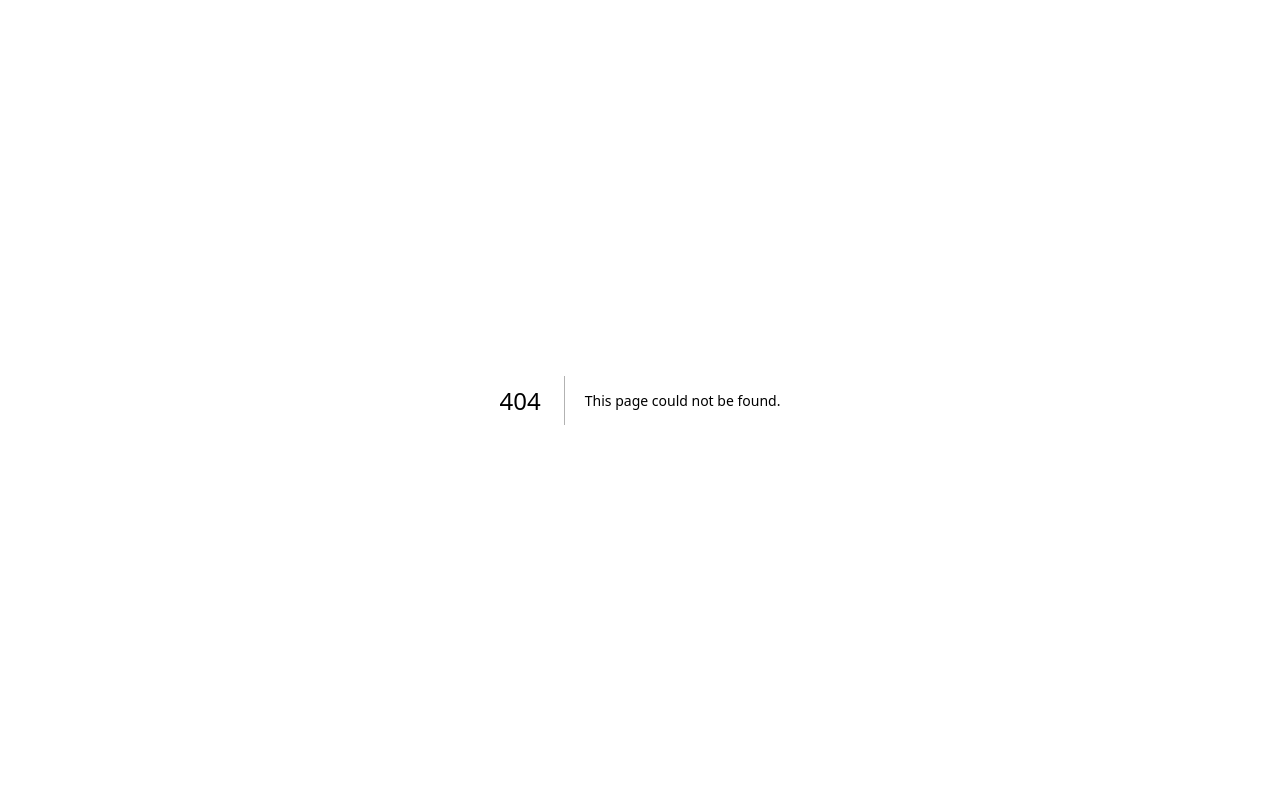
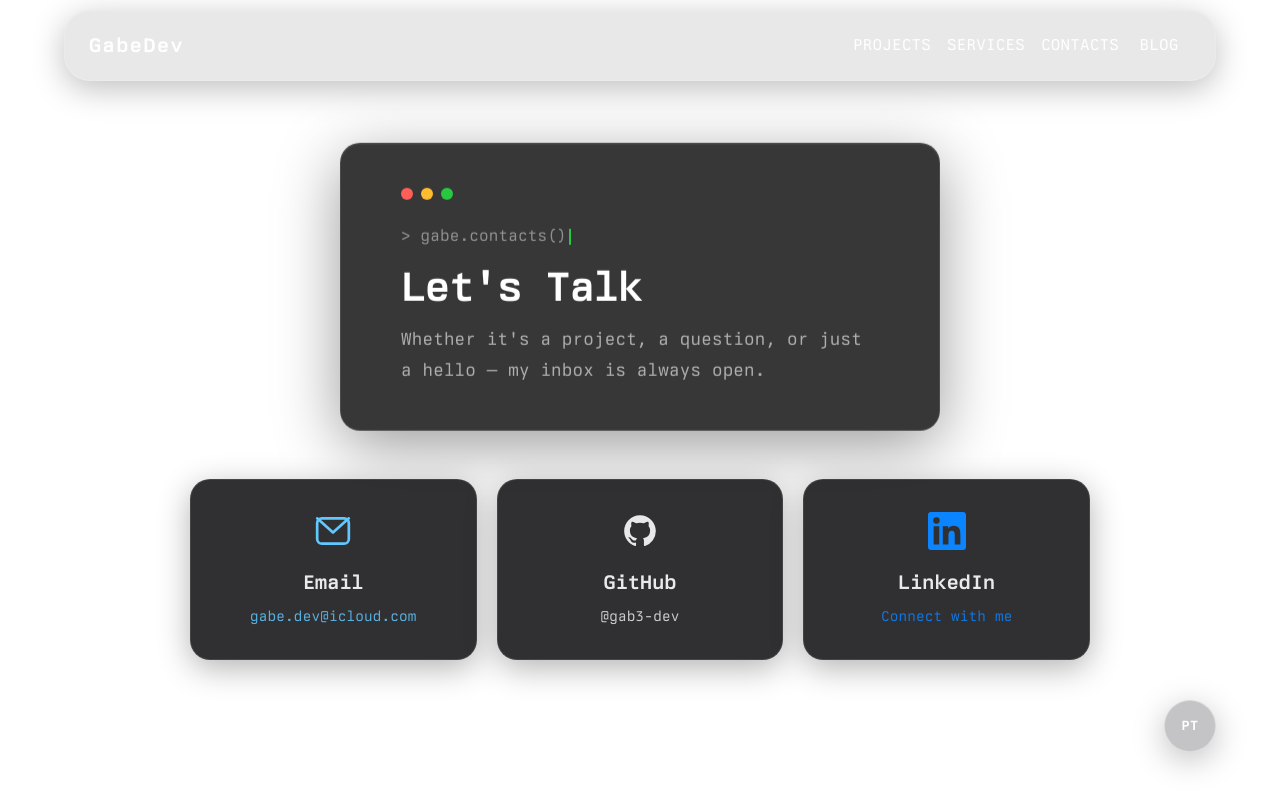
Before and after one commit to gab3-dev/portfolio-dev, a Next.js app: page /en/contacts in a window 1280 px wide. Before the commit this address had no page. Built offline with nearby package versions, Linux system fonts and the light colour scheme.

Commit message:
feat: add contacts page

```diff
--- a/messages/en.json
+++ b/messages/en.json
@@ -6,7 +6,8 @@
   "nav": {
     "projects": "Projects",
     "services": "Services",
-    "blog": "Blog"
+    "blog": "Blog",
+    "contacts": "Contacts"
   },
   "home": {
     "greeting": "Hello, nice to see you here! My name is Gabriel Henrique.",
@@ -41,5 +42,15 @@
     "soonHeading": "Coming soon...",
     "soonLine1": "I'm writing something special.",
     "soonLine2": "Check back soon."
+  },
+  "contacts": {
+    "pageTitle": "Let's Talk",
+    "intro": "Whether it's a project, a question, or just a hello — my inbox is always open.",
+    "emailTitle": "Email",
+    "githubTitle": "GitHub",
+    "linkedinTitle": "LinkedIn",
+    "emailLabel": "gabe.dev@icloud.com",
+    "githubLabel": "@gab3-dev",
+    "linkedinLabel": "Connect with me"
   }
 }
--- a/messages/pt.json
+++ b/messages/pt.json
@@ -6,7 +6,8 @@
   "nav": {
     "projects": "Projetos",
     "services": "Serviços",
-    "blog": "Blog"
+    "blog": "Blog",
+    "contacts": "Contato"
   },
   "home": {
     "greeting": "Olá, é bom ter você por aqui! Eu me chamo Gabriel Henrique.",
@@ -41,5 +42,15 @@
     "soonHeading": "Em breve...",
     "soonLine1": "Estou escrevendo algo especial.",
     "soonLine2": "Volte em breve para conferir."
+  },
+  "contacts": {
+    "pageTitle": "Vamos Conversar",
+    "intro": "Seja para um projeto, uma dúvida ou só um oi — minha caixa de entrada está sempre aberta.",
+    "emailTitle": "E-mail",
+    "githubTitle": "GitHub",
+    "linkedinTitle": "LinkedIn",
+    "emailLabel": "gabe.dev@icloud.com",
+    "githubLabel": "@gab3-dev",
+    "linkedinLabel": "Conecte-se comigo"
   }
 }
--- /dev/null
+++ b/src/app/[locale]/contacts/page.tsx
@@ -0,0 +1,253 @@
+'use client';
+
+import { berkleyFont } from '@/fonts';
+import { Box, Card, Link, Typography } from '@mui/material';
+import { keyframes } from '@mui/system';
+import { useTranslations } from 'next-intl';
+
+const CONTACTS = {
+  email: 'gabe.dev@icloud.com',
+  github: 'https://github.com/gab3-dev',
+  linkedin: 'https://www.linkedin.com/in/gabriel-dev13',
+};
+
+const blink = keyframes`
+  0%, 100% { opacity: 1; }
+  50% { opacity: 0; }
+`;
+
+const float = keyframes`
+  0%, 100% { transform: translateY(0px); }
+  50% { transform: translateY(-10px); }
+`;
+
+const fadeUp = keyframes`
+  from { opacity: 0; transform: translateY(28px); }
+  to   { opacity: 1; transform: translateY(0); }
+`;
+
+function EmailIcon() {
+  return (
+    <svg width="38" height="38" viewBox="0 0 24 24" fill="none" stroke="currentColor" strokeWidth="1.7" strokeLinecap="round" strokeLinejoin="round">
+      <rect x="2" y="4" width="20" height="16" rx="3" />
+      <polyline points="2,4 12,13 22,4" />
+    </svg>
+  );
+}
+
+function GitHubIcon() {
+  return (
+    <svg width="38" height="38" viewBox="0 0 24 24" fill="currentColor">
+      <path d="M12 2C6.477 2 2 6.484 2 12.017c0 4.425 2.865 8.18 6.839 9.504.5.092.682-.217.682-.483 0-.237-.008-.868-.013-1.703-2.782.605-3.369-1.343-3.369-1.343-.454-1.158-1.11-1.466-1.11-1.466-.908-.62.069-.608.069-.608 1.003.07 1.531 1.032 1.531 1.032.892 1.53 2.341 1.088 2.91.832.092-.647.35-1.088.636-1.338-2.22-.253-4.555-1.113-4.555-4.951 0-1.093.39-1.988 1.029-2.688-.103-.253-.446-1.272.098-2.65 0 0 .84-.27 2.75 1.026A9.564 9.564 0 0 1 12 6.844a9.59 9.59 0 0 1 2.504.337c1.909-1.296 2.747-1.027 2.747-1.027.546 1.379.202 2.398.1 2.651.64.7 1.028 1.595 1.028 2.688 0 3.848-2.339 4.695-4.566 4.943.359.309.678.92.678 1.855 0 1.338-.012 2.419-.012 2.747 0 .268.18.58.688.482A10.02 10.02 0 0 0 22 12.017C22 6.484 17.522 2 12 2Z" />
+    </svg>
+  );
+}
+
+function LinkedInIcon() {
+  return (
+    <svg width="38" height="38" viewBox="0 0 24 24" fill="currentColor">
+      <path d="M20.447 20.452h-3.554v-5.569c0-1.328-.027-3.037-1.852-3.037-1.853 0-2.136 1.445-2.136 2.939v5.667H9.351V9h3.414v1.561h.046c.477-.9 1.637-1.85 3.37-1.85 3.601 0 4.267 2.37 4.267 5.455v6.286ZM5.337 7.433a2.062 2.062 0 0 1-2.063-2.065 2.064 2.064 0 1 1 2.063 2.065Zm1.782 13.019H3.555V9h3.564v11.452ZM22.225 0H1.771C.792 0 0 .774 0 1.729v20.542C0 23.227.792 24 1.771 24h20.451C23.2 24 24 23.227 24 22.271V1.729C24 .774 23.2 0 22.222 0h.003Z" />
+    </svg>
+  );
+}
+
+type ContactCard = {
+  key: 'email' | 'github' | 'linkedin';
+  href: string;
+  target?: string;
+  Icon: () => React.JSX.Element;
+  bg: string;
+  iconColor: string;
+  glowColor: string;
+  delay: string;
+};
+
+const contactCards: ContactCard[] = [
+  {
+    key: 'email',
+    href: `mailto:${CONTACTS.email}`,
+    target: undefined,
+    Icon: EmailIcon,
+    bg: 'rgba(20, 20, 22, 0.88)',
+    iconColor: '#60C8FF',
+    glowColor: 'rgba(96, 200, 255, 0.35)',
+    delay: '0s',
+  },
+  {
+    key: 'github',
+    href: CONTACTS.github,
+    target: '_blank',
+    Icon: GitHubIcon,
+    bg: 'rgba(20, 20, 22, 0.88)',
+    iconColor: '#E8E8E8',
+    glowColor: 'rgba(200, 200, 200, 0.25)',
+    delay: '0.1s',
+  },
+  {
+    key: 'linkedin',
+    href: CONTACTS.linkedin,
+    target: '_blank',
+    Icon: LinkedInIcon,
+    bg: 'rgba(20, 20, 22, 0.88)',
+    iconColor: '#0A84FF',
+    glowColor: 'rgba(10, 132, 255, 0.4)',
+    delay: '0.2s',
+  },
+];
+
+export default function Contacts() {
+  const t = useTranslations('contacts');
+
+  return (
+    <Box
+      sx={{
+        display: 'flex',
+        flexDirection: 'column',
+        alignItems: 'center',
+        width: '90vw',
+        margin: '30px auto',
+        gap: '48px',
+        paddingBottom: '40px',
+      }}
+    >
+      {/* Hero terminal card */}
+      <Box
+        sx={{
+          backgroundColor: 'rgba(20, 20, 22, 0.85)',
+          backdropFilter: 'blur(40px) saturate(180%)',
+          WebkitBackdropFilter: 'blur(40px) saturate(180%)',
+          border: '1px solid rgba(255, 255, 255, 0.1)',
+          borderRadius: '20px',
+          boxShadow: '0 16px 64px rgba(0, 0, 0, 0.4), inset 0 1px 0 rgba(255, 255, 255, 0.05)',
+          padding: { xs: '28px 20px', md: '44px 60px' },
+          maxWidth: '600px',
+          width: '100%',
+          animation: `${float} 5s ease-in-out infinite`,
+        }}
+      >
+        {/* Traffic lights */}
+        <Box sx={{ display: 'flex', gap: '8px', mb: '24px' }}>
+          <Box sx={{ width: 12, height: 12, borderRadius: '50%', backgroundColor: '#FF5F57' }} />
+          <Box sx={{ width: 12, height: 12, borderRadius: '50%', backgroundColor: '#FEBC2E' }} />
+          <Box sx={{ width: 12, height: 12, borderRadius: '50%', backgroundColor: '#28C840' }} />
+        </Box>
+
+        <Typography
+          style={berkleyFont.style}
+          sx={{
+            fontSize: { xs: '0.9rem', md: '1rem' },
+            color: 'rgba(255, 255, 255, 0.45)',
+            textAlign: 'left',
+            mb: '14px',
+          }}
+        >
+          {'> gabe.contacts()'}
+          <Box
+            component="span"
+            sx={{
+              display: 'inline-block',
+              width: '2px',
+              height: '1em',
+              backgroundColor: '#28C840',
+              ml: '2px',
+              verticalAlign: 'text-bottom',
+              animation: `${blink} 1s step-end infinite`,
+            }}
+          />
+        </Typography>
+
+        <Typography
+          style={berkleyFont.style}
+          variant="h3"
+          sx={{
+            fontWeight: 800,
+            fontSize: { xs: '1.9rem', md: '2.6rem' },
+            color: 'white',
+            mb: '14px',
+            letterSpacing: '-0.02em',
+          }}
+        >
+          {t('pageTitle')}
+        </Typography>
+
+        <Typography
+          style={berkleyFont.style}
+          sx={{
+            fontSize: { xs: '1rem', md: '1.1rem' },
+            color: 'rgba(255, 255, 255, 0.6)',
+            lineHeight: 1.75,
+          }}
+        >
+          {t('intro')}
+        </Typography>
+      </Box>
+
+      {/* Contact cards */}
+      <Box
+        sx={{
+          display: 'grid',
+          gridTemplateColumns: { xs: '1fr', md: 'repeat(3, 1fr)' },
+          gap: '20px',
+          width: '100%',
+          maxWidth: '900px',
+        }}
+      >
+        {contactCards.map(({ key, href, target, Icon, bg, iconColor, glowColor, delay }) => (
+          <Link
+            key={key}
+            href={href}
+            target={target}
+            rel={target ? 'noopener noreferrer' : undefined}
+            underline="none"
+            sx={{
+              display: 'block',
+              animation: `${fadeUp} 0.55s ease both`,
+              animationDelay: delay,
+            }}
+          >
+            <Card
+              sx={{
+                borderRadius: '20px',
+                padding: '32px 24px',
+                backgroundColor: bg,
+                backdropFilter: 'blur(40px) saturate(180%)',
+                WebkitBackdropFilter: 'blur(40px) saturate(180%)',
+                border: '1px solid rgba(255, 255, 255, 0.1)',
+                boxShadow: '0 8px 32px rgba(0, 0, 0, 0.3)',
+                textAlign: 'center',
+                cursor: 'pointer',
+                transition: 'transform 0.3s ease, box-shadow 0.3s ease',
+                '&:hover': {
+                  transform: 'translateY(-10px)',
+                  boxShadow: `0 20px 56px ${glowColor}`,
+                },
+              }}
+            >
+              <Box sx={{ color: iconColor, mb: '16px', display: 'flex', justifyContent: 'center' }}>
+                <Icon />
+              </Box>
+              <Typography
+                style={berkleyFont.style}
+                variant="h6"
+                sx={{ fontWeight: 700, color: 'rgba(255,255,255,0.9)', mb: '8px' }}
+              >
+                {t(`${key}Title`)}
+              </Typography>
+              <Typography
+                style={berkleyFont.style}
+                sx={{
+                  fontSize: '0.9rem',
+                  color: iconColor,
+                  opacity: 0.85,
+                  wordBreak: 'break-word',
+                }}
+              >
+                {t(`${key}Label`)}
+              </Typography>
+            </Card>
+          </Link>
+        ))}
+      </Box>
+    </Box>
+  );
+}
--- a/src/components/core/main-appbar.tsx
+++ b/src/components/core/main-appbar.tsx
@@ -51,6 +51,7 @@ function ResponsiveAppBar({ className }: ResponsiveAppBarProps) {
   const pages: Page[] = [
     { title: t('projects'), path: `/${locale}/projects` },
     { title: t('services'), path: `/${locale}/services` },
+    { title: t('contacts'), path: `/${locale}/contacts` },
     { title: t('blog'), path: `/${locale}/blog` },
   ];
 
```
